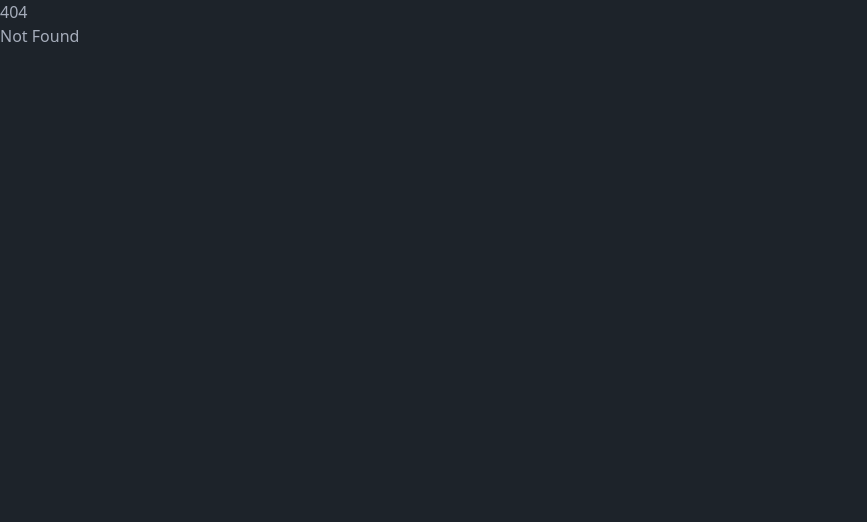
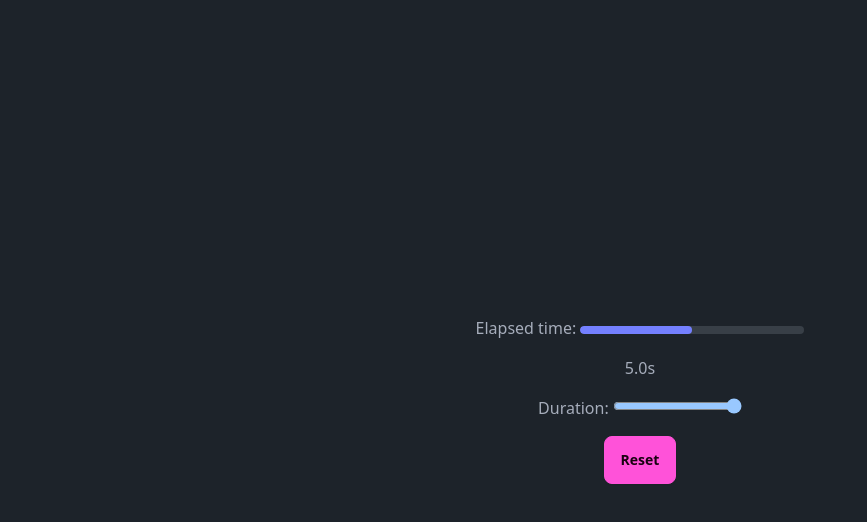
Before and after one commit to cntrvsy/7-Guis-svelte5, a SvelteKit app: page /timer in a window 1280 px wide. Before the commit this address had no page. Shown: the top 522 px of the page, without its empty margins (0-867 px from the left). Built offline with nearby package versions, Linux system fonts and the light colour scheme.

Commit message:
added timer example

```diff
--- a/src/routes/+page.svelte
+++ b/src/routes/+page.svelte
@@ -13,7 +13,7 @@
            <button class="btn btn-primary" onclick={() => goto('/flight-booker')}>Flight Booker</button>
        </div>
        <div class="p-4 flex items-center justify-center">
-           <button class="btn">First Example</button>
+           <button class="btn btn-primary" onclick={() => goto('/timer')}>Timer</button>
        </div>
        <div class="p-4 flex items-center justify-center">
            <button class="btn">First Example</button>
--- /dev/null
+++ b/src/routes/timer/+page.svelte
@@ -0,0 +1,47 @@
+<script lang="ts">
+    let elapsed = $state(0)
+    let duration = $state(10)
+    let interval: number;
+
+    function start(){
+        interval = setInterval(() => {
+            elapsed += 0.1
+            if(elapsed > duration){
+                elapsed = duration
+                clearInterval(interval)
+            }
+        }, 100)
+    }
+
+    function reset(){
+        elapsed = 0
+        start()
+    }
+
+    $effect(() => {
+        if(!duration) return
+        start()
+
+        return () => clearInterval(interval)
+    })
+
+</script>
+
+<div class="flex items-center justify-center h-screen">
+
+    <div class="flex flex-col items-center space-y-4">
+        <label>
+            <span>Elapsed time:</span>
+            <progress class="progress progress-primary w-56" max={duration} value={elapsed}></progress>
+        </label>
+
+        <div>{elapsed.toFixed(1)}s</div>
+
+        <label>
+            <span>Duration:</span>
+            <input type="range" bind:value={duration} min="1" max="10">
+        </label>
+
+        <button class="btn btn-secondary" onclick={reset}>Reset</button>
+    </div>
+</div>
```
